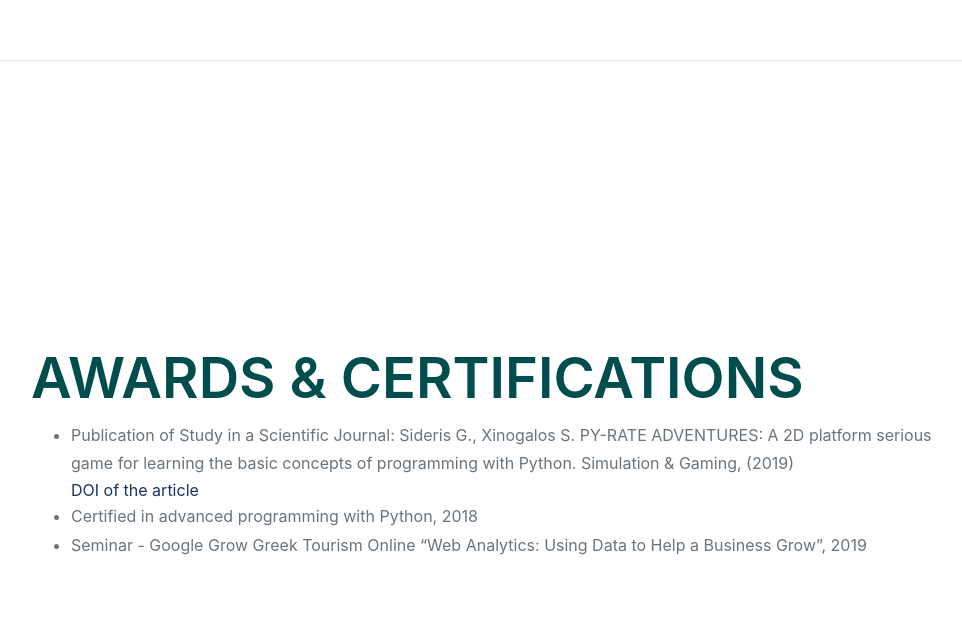
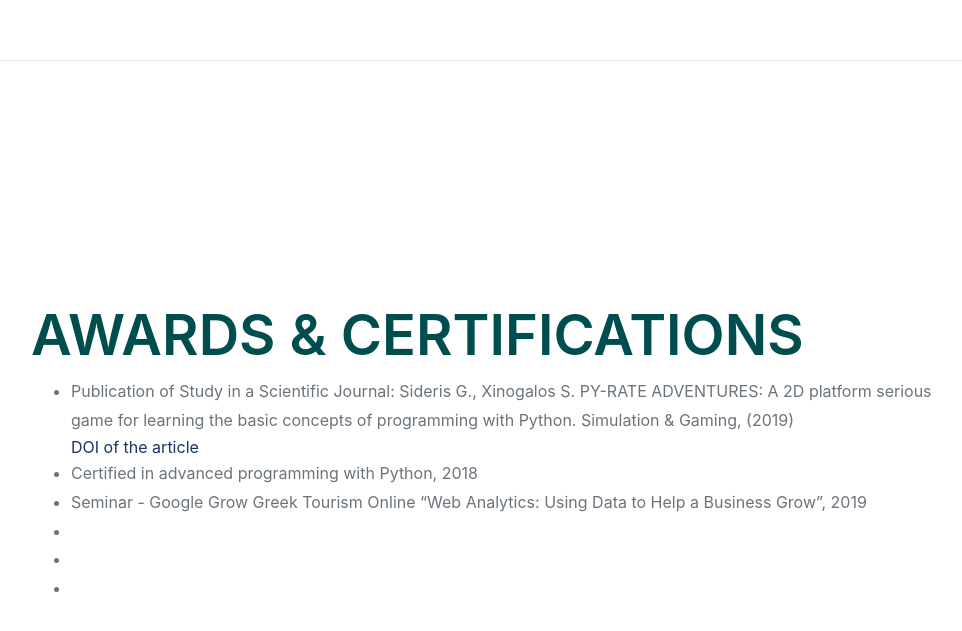
Before and after one commit to greg-sid/greg-sid.github.io, a plain HTML site: page index.html in a window 1280 px wide. Shown: the part 4291-4922 px from the top of the page, without its empty margins (289-1251 px from the left). Drawn offline with Linux system fonts and the light colour scheme; a web font is replaced by a local one.

Commit message:
Update index.html

```diff
--- a/index.html
+++ b/index.html
@@ -377,6 +377,9 @@
 
         <li class="pub seminar2"></li>
         <li class="pub seminar3"></li>
+	<li class="pub seminar4"></li>
+        <li class="pub seminar5"></li>
+	<li class="pub seminar6"></li>
 
         </ul>
       </div>
```
